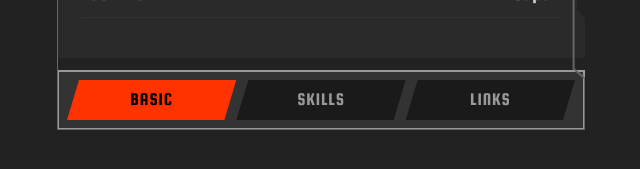
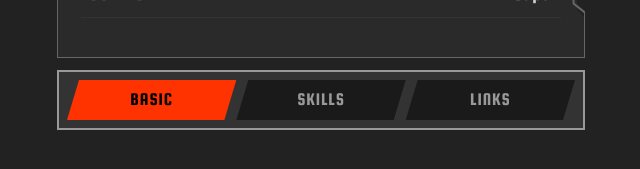
Before and after one commit to OJII3/ojii3.dev, a React (Vite) app: page / in a window 1280 px wide. Shown: the part 581-750 px from the top of the page, without its empty margins (319-959 px from the left). Built offline with nearby package versions, Linux system fonts and the light colour scheme.

Commit message:
fix: move tab bar outside profile panel container
Co-Authored-By: Claude Opus 4.6 <noreply@anthropic.com>

```diff
--- a/src/components/profile-panel.tsx
+++ b/src/components/profile-panel.tsx
@@ -186,9 +186,10 @@ export function ProfilePanel() {
             vectorEffect="non-scaling-stroke"
           />
         </svg>
+      </div>
 
       {/* Tab bar island */}
-        <div className="w-full border-2 border-muted-light bg-bg-button flex items-center p-2 gap-2 mt-3">
+      <div className="w-full max-w-panel-inner lg:max-w-none border-2 border-muted-light bg-bg-button flex items-center p-2 gap-2 mt-3">
         {TABS.map((tab, i) => (
           <button
             key={tab}
@@ -209,6 +210,5 @@ export function ProfilePanel() {
         ))}
       </div>
     </div>
-    </div>
   );
 }
```
Lines whose indentation alone changed are shown as unchanged.
